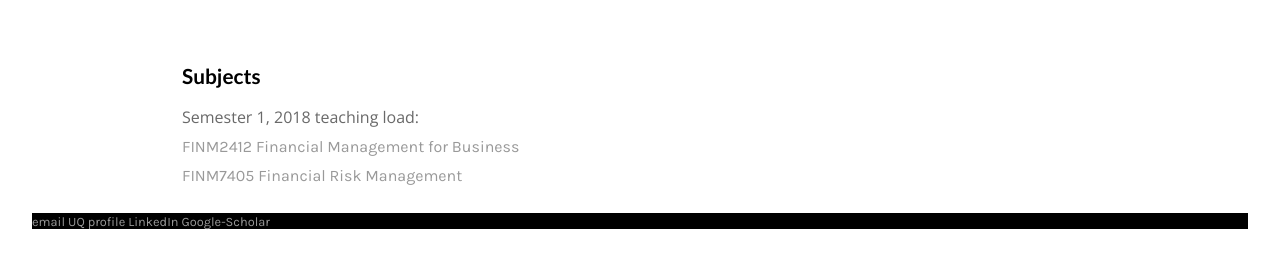
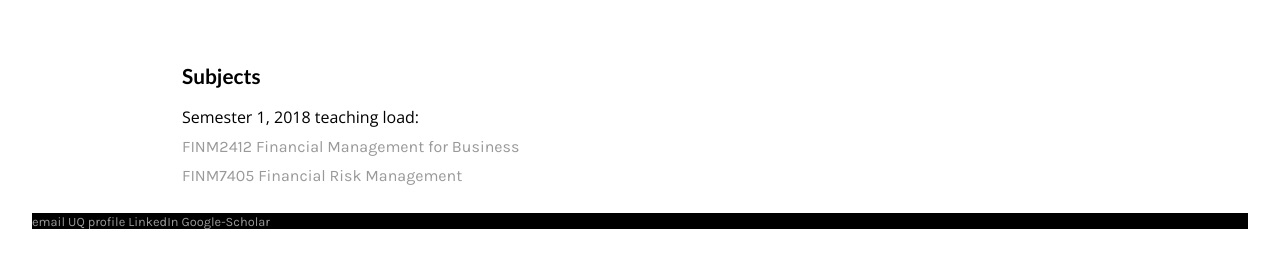
Before and after one commit to weiwangchun/weiwangchun.github.io, a Jekyll site: the page built from teaching/index.html, in a window 1280 px wide. Shown: the part 221-489 px from the top of the page. Built offline with Jekyll 4.4.1, drawn with Linux system fonts in a browser that asks for light colours.

Commit message:
Update main.css

```diff
--- a/css/main.css
+++ b/css/main.css
@@ -75,7 +75,7 @@ p {
     font-family: 'Open Sans', serif;
     font-weight: lighter;
     line-height: 1.2em;
-    color: #696969;
+    color: black;
     margin: 0px 150px 10px;
 }
 
```
